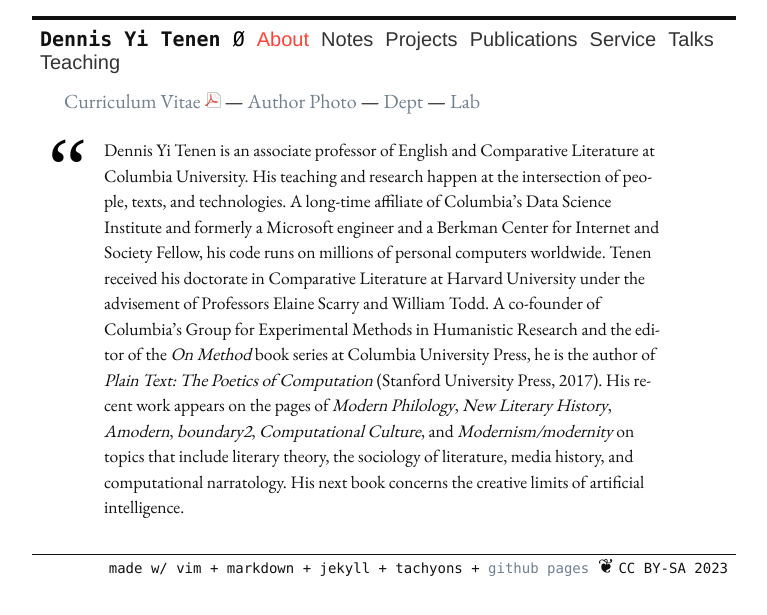
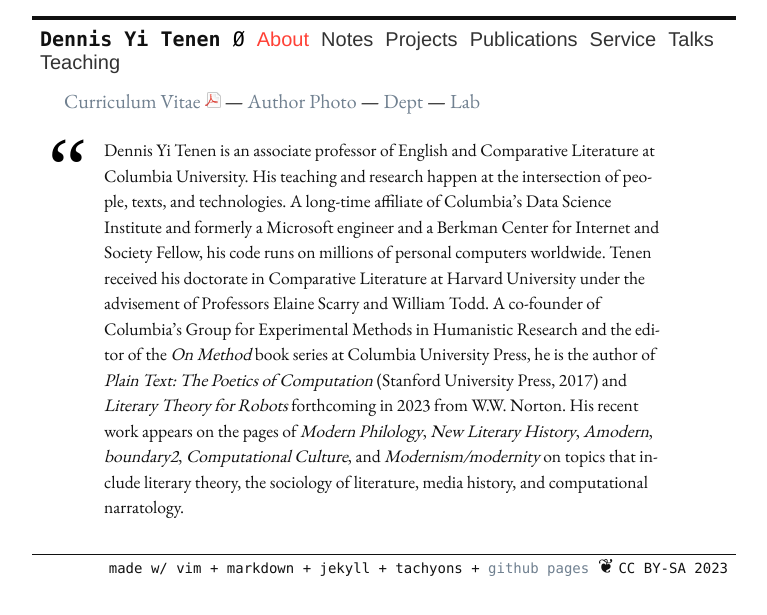
Before and after one commit to denten/denten.github.io, a Jekyll site: the page built from _pages/about.md, in a window 1280 px wide. Shown: the top 615 px of the page, without its empty margins (256-1023 px from the left). Built offline with Jekyll 4.4.1, drawn with Linux system fonts in a browser that asks for light colours.

Commit message:
update the about page

```diff
--- a/_pages/about.md
+++ b/_pages/about.md
@@ -15,11 +15,11 @@ millions of personal computers worldwide. Tenen received his doctorate in Compar
 Literature at Harvard University under the advisement of Professors Elaine Scarry and William
 Todd. A co-founder of Columbia's Group for Experimental Methods in Humanistic Research and the
 editor of the *On Method* book series at Columbia University Press, he is the author of *Plain
-Text: The Poetics of Computation* (Stanford University Press, 2017). His recent work appears on
-the pages of *Modern Philology*, *New Literary History*, *Amodern*, *boundary2*, *Computational
-Culture*, and *Modernism/modernity* on topics that include literary theory, the sociology of
-literature, media history, and computational narratology. His next book concerns the creative
-limits of artificial intelligence.
+Text: The Poetics of Computation* (Stanford University Press, 2017) and *Literary Theory for
+Robots* forthcoming in 2023 from W.W. Norton. His recent work appears on the pages of *Modern
+Philology*, *New Literary History*, *Amodern*, *boundary2*, *Computational Culture*, and
+*Modernism/modernity* on topics that include literary theory, the sociology of literature,
+media history, and computational narratology.
 
 [1]: http://english.columbia.edu
 [2]: http://datascience.columbia.edu/new-media
```
